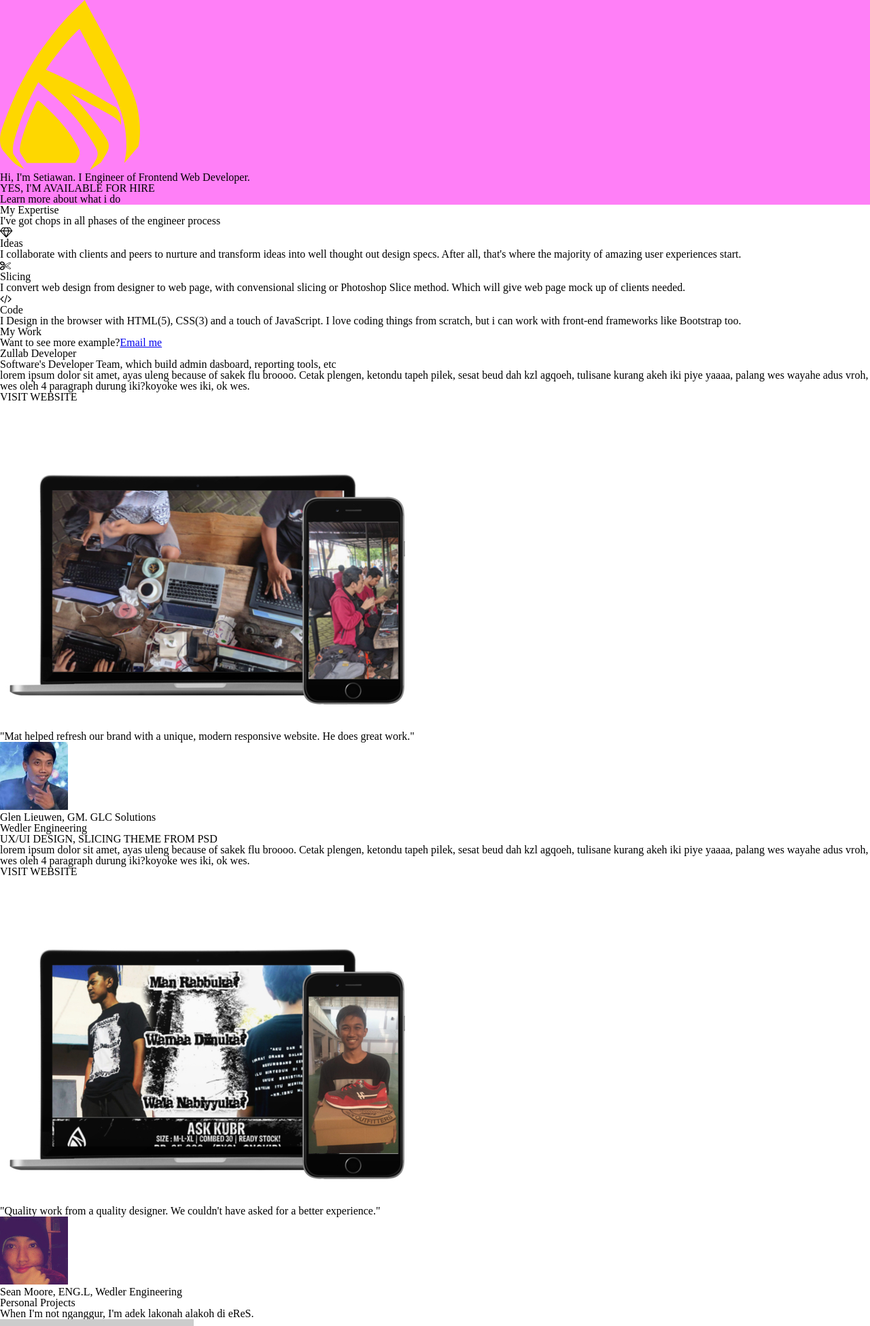
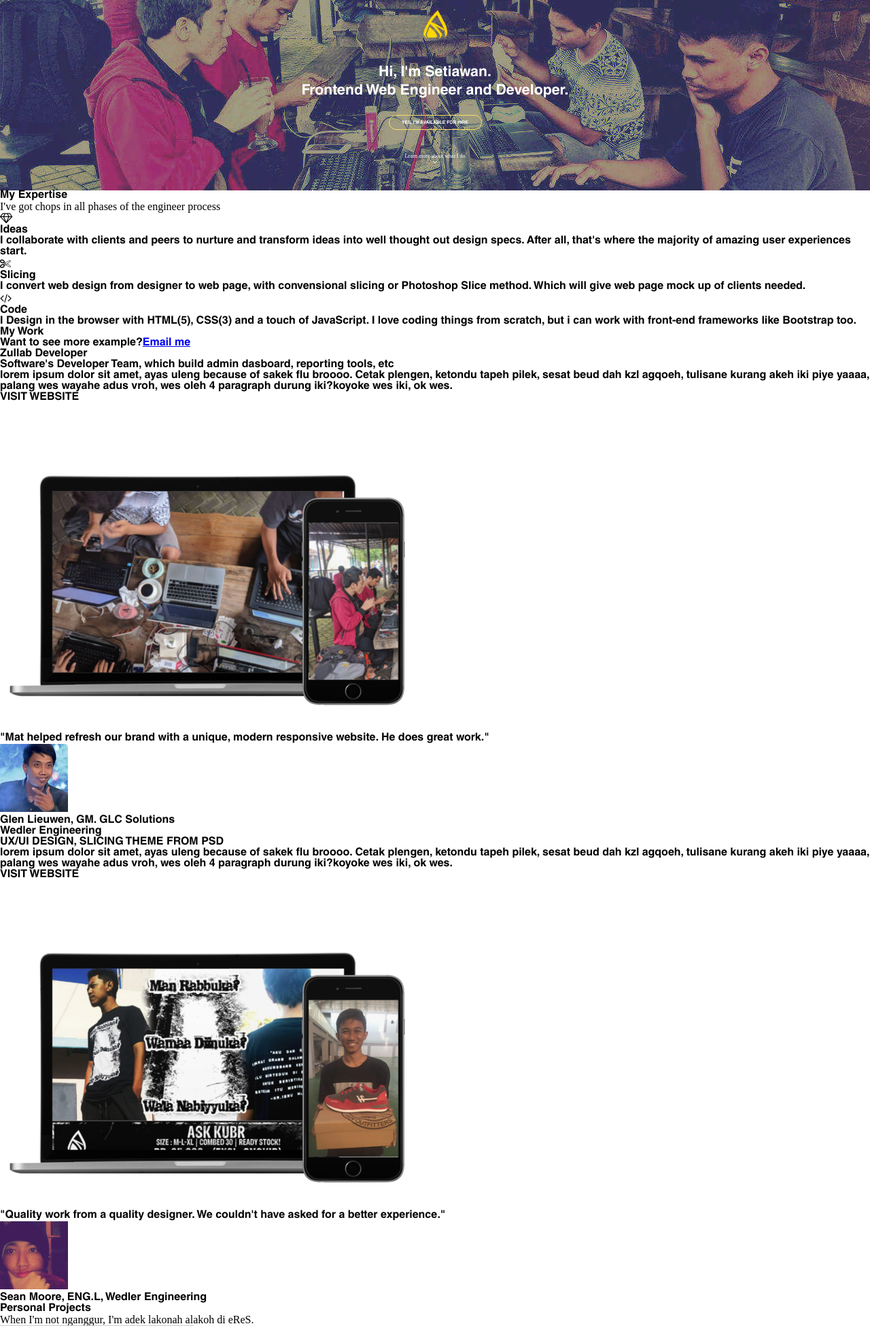
Before and after one commit to consciousnessdev/consciousnessdev.github.io, a PHP site: page / in a window 1280 px wide. Shown: the top 1950 px of the page at 68% size. Run offline with PHP 8.4, Linux system fonts and the light colour scheme.

Commit message:
Editing header background image with filter, Restructured HTML & CSS's class

```diff
--- a/assets/css/style.css
+++ b/assets/css/style.css
@@ -25,14 +25,21 @@
   }
 
   .header-section {
+    background: url('../img/header_bg2.jpg') no-repeat center;
+    background-size: 100%;
+    height: 280px;
+    width: auto;
+  }
+
+  #header-section__background {
+    height: 250px;
+    padding: 15px;
+    text-align: center;
+  }
+
+  .container {
 
   }
-
-  .header-section__background {
-    background: url("../img/header_bg2.jpg") no-repeat fixed center;
-  }
-
-  .container {}
 
     .content {}
 
@@ -57,11 +64,26 @@
 
 .header__logo {
 
+  }
+
+  .header__logo img {
+    width: 35px;
+    height: auto;
+  }
+  .header__package {
+    margin: 35px auto;
+  }
+.header__label {
+    margin: 20px auto;
+    line-height: 1.25;
 }
 
-.header__label {}
-
-.header__button {}
+.header__button {
+    width: 135px;
+    margin: 0 auto;
+    height: 20px;
+    line-height: 22px;
+}
 
 .header__learnmore {}
 
@@ -143,39 +165,40 @@
 
 /* Modifier Part */
 .background--full {
-  background-size: cover;
-  width: 100%;
-  height: auto;
-  /* z-index */
-}
-
-.background--tint {
-  /* tint processing */
-  background: rgba(255, 0, 240, 0.5);
-}
-
-.background--tint:before {
 
 }
 
 .label--bold,.button--bold,.section--bold,.item--bold,.works--bold,.header--bold,.hire--bold {
-
+  font-family: helveticaBLD;
 }
 
-.label--header {
+.label--header {font-size: 16pt;}
 
+.label--top {
+    display: block;
 }
 
-.button--alphabg {
-
+.label--white, .button--white, .learnmore--white, .nextlearn--white {
+  color: #fff;
 }
 
-.button--uppercase {
+.button--alphabg {background-color: rgba(0,0,0, 0.0);border: 1px #F8DB64 solid;border-radius: 15px;}
 
+.button--ss {
+  font-size: 5pt;
 }
 
 .learnmore--light {
+  font-family: heveticaSTD;
+  font-weight: lighter;
+}
 
+.learnmore--xs {
+  font-size: 6pt;
+}
+
+.nextlearn--ms {
+  font-size: 8pt;
 }
 
 .section--normal,.item--normal,.works--normal,.info--normal,.main--normal {
--- a/index.html
+++ b/index.html
@@ -13,21 +13,23 @@
 
 <body>
   <header class="header header-section">
-    <!-- <div id="header-section__background">
-      <img src="assets/img/header_bg2.jpg" alt="headerbackground" class="background--full background--tint">
-    </div> -->
-    <div class="container header-section__background background--full background--tint">
+    <div id="header-section__background" class="background--full">
+      <div class="container">
         <div class="header__logo">
           <img src="assets/img/weblogo.png" alt="logo">
         </div>
-      <div class="header__label label--bold label--header">
-        Hi, I'm Setiawan. I Engineer of Frontend Web Developer.
+        <div class="header__package">
+          <div class="header__label label--white label--bold label--header">
+            Hi, I'm Setiawan.<span class="label--top">Frontend Web Engineer and Developer.</span>
           </div>
-      <div class="header__button button--alphabg button--uppercase button--bold">
+          <div class="header__button button--white button--alphabg button--ss button--bold">
             YES, I'M AVAILABLE FOR HIRE
           </div>
-      <div class="header__learnmore learnmore--light">
-        Learn more about what i do
+        </div>
+        <div class="header__learnmore learnmore--light learnmore--xs learnmore--white">
+          Learn more about what I do
+        </div>
+        <div class="header__nextlearn nextlearn--ms nextlearn--white"><i class="fa fa-angle-down fa-bold"></i></div>
       </div>
     </div>
   </header>
```
Also changed, not shown: assets/img/header_bg2.jpg. Lines whose indentation alone changed are shown as unchanged.
